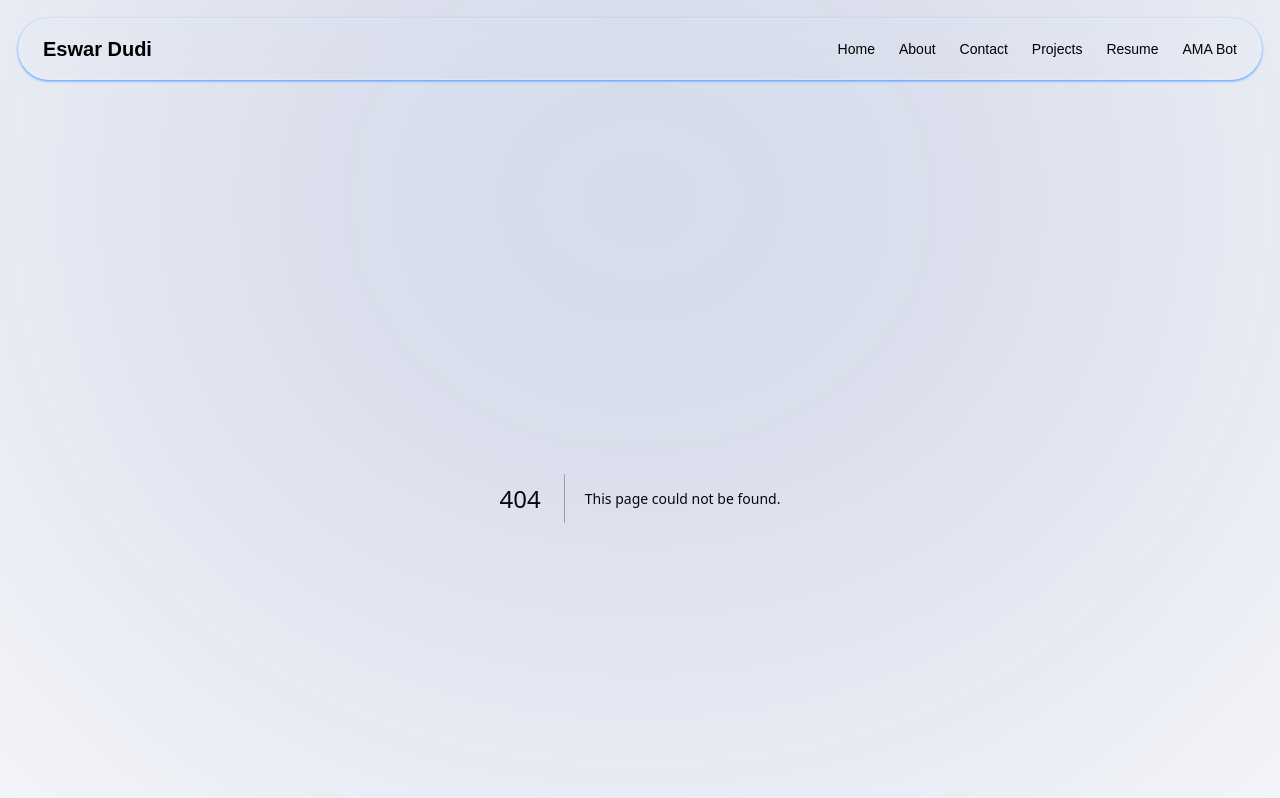
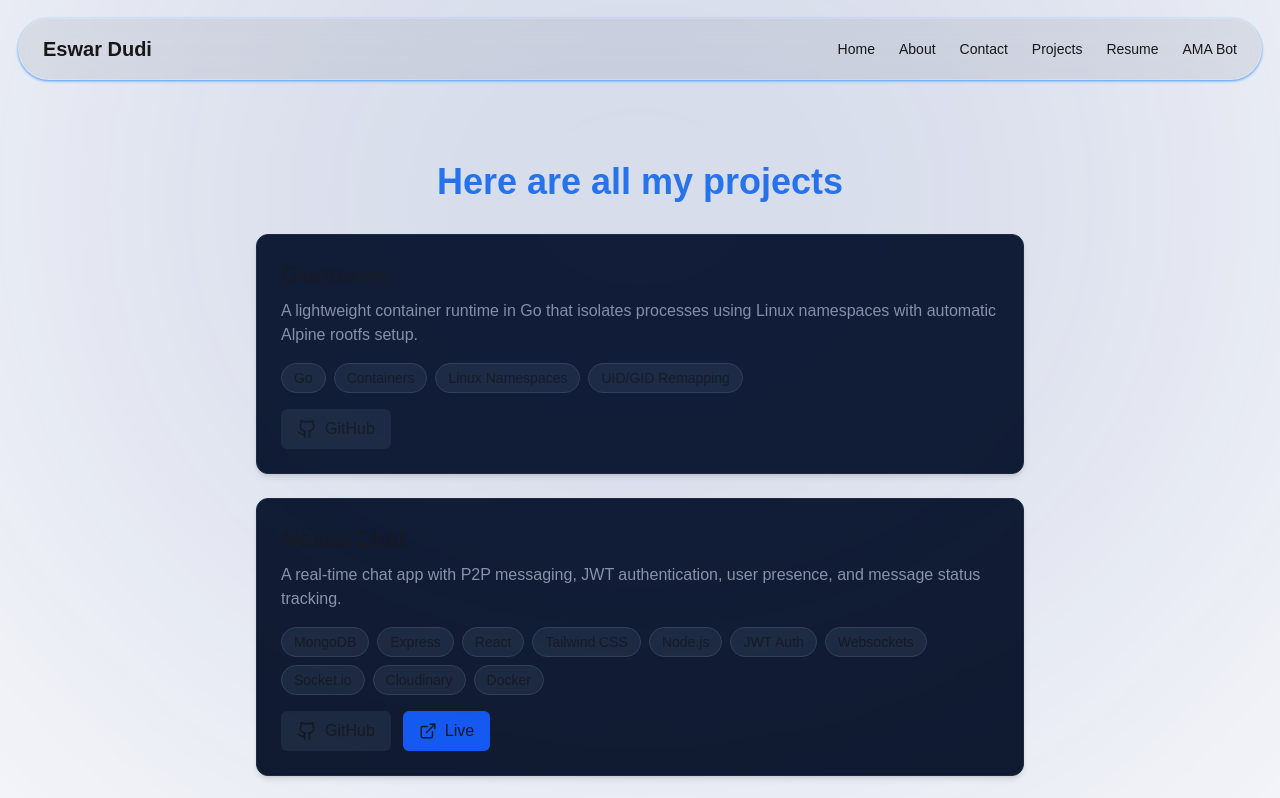
Before and after one commit to eswar-7116/portfolio, a Next.js app: page /projects in a window 1280 px wide. Before the commit this address had no page. Shown: the top 798 px of the page. Built offline with nearby package versions, Linux system fonts and the light colour scheme.

Commit message:
feat: add projects

```diff
--- a/src/app/page.tsx
+++ b/src/app/page.tsx
@@ -1,5 +1,6 @@
 import About from "@/components/layout/About";
 import Contact from "@/components/layout/Contact";
+import Projects from "@/components/layout/Projects";
 import lobster from "@/fonts/lobster";
 
 export default function Home() {
@@ -21,6 +22,9 @@ export default function Home() {
 
       {/* About */}
       <About />
+
+      {/* Projects */}
+      <Projects />
     </main>
   );
 }
--- /dev/null
+++ b/src/app/projects/page.tsx
@@ -0,0 +1,23 @@
+import ProjectDetails from "@/components/reusable/ProjectDetails";
+import projects from "@/data/projects";
+
+export default function ProjectsPage() {
+  return (
+    <>
+      <div className="text-xl max-w-3xl mx-auto mt-16 scroll-mt-30" id="about">
+        <h1 className="text-4xl font-bold w-full text-center text-blue-500">
+          Here are all my projects
+        </h1>
+      </div>
+      <div className="flex flex-col items-center-safe justify-center-safe p-8 gap-6">
+        {projects.map((proj, i) => (
+          <ProjectDetails
+            project={proj}
+            key={i}
+            className="bg-blue-900 max-w-3xl p-4 rounded-md"
+          />
+        ))}
+      </div>
+    </>
+  );
+}
--- a/src/components/layout/About.tsx
+++ b/src/components/layout/About.tsx
@@ -13,7 +13,7 @@ export default function About() {
           with JWT auth and real-time communication), <b> Guntainer</b> (a
           container runtime in Go that isolates processes), and <b>CalGist</b>{" "}
           (an AI-powered calendar summarizer). You can find more in the&nbsp;
-          <a href="#projects" className="cursor-pointer underline">
+          <a href="/projects" className="cursor-pointer underline">
             Projects
           </a>
           &nbsp;section.
--- a/src/components/layout/NavBar.tsx
+++ b/src/components/layout/NavBar.tsx
@@ -2,23 +2,24 @@
 
 import { useState } from "react";
 import { Menu, X } from "lucide-react";
-
-const navLinks = [
-  { label: "Home", href: "/" },
-  { label: "About", href: "#about" },
-  { label: "Contact", href: "#contact" },
-  { label: "Projects", href: "#projects" },
-  { label: "Resume", href: "/Eswar_Dudi.pdf", target: "_blank" },
-  { label: "AMA Bot", href: "#ama-bot" },
-];
+import { usePathname } from "next/navigation";
 
 export default function NavBar() {
   const [open, setOpen] = useState(false);
+  const pathname = usePathname();
+
+  const navLinks = [
+    { label: "Home", href: "/" },
+    { label: "About", href: pathname === "/" ? "#about" : "/#about" },
+    { label: "Contact", href: pathname === "/" ? "#contact" : "/#contact" },
+    { label: "Projects", href: "/projects" },
+    { label: "Resume", href: "/Eswar_Dudi.pdf", target: "_blank" },
+    { label: "AMA Bot", href: pathname === "/" ? "#ama" : "/#ama" },
+  ];
 
   return (
     <div className="sticky top-0 z-10 p-0.5">
-      <nav className="rounded-full p-4 px-6 m-4 bg-transparent/30 backdrop-blur-md border border-white/20 shadow-sm shadow-blue-400 flex justify-between items-center-safe">
-        {/* Name */}
+      <nav className="rounded-full p-4 px-6 m-4 bg-gray-600/10 backdrop-blur-md border border-white/20 shadow-sm shadow-blue-400 flex justify-between items-center-safe">
         <span className="md:text-xl text-md font-semibold">Eswar Dudi</span>
 
         {/* Desktop Menu */}
--- /dev/null
+++ b/src/components/layout/Projects.tsx
@@ -0,0 +1,24 @@
+import ProjectDetails from "@/components/reusable/ProjectDetails";
+import projects from "@/data/projects";
+
+export default function Projects() {
+  return (
+    <>
+      <div className="text-xl max-w-3xl mx-auto mt-16 scroll-mt-30" id="about">
+        <h1 className="text-4xl font-bold w-full text-center text-blue-500">
+          Projects
+        </h1>
+      </div>
+      <div className="flex flex-col items-center-safe justify-center-safe p-8 gap-6">
+        {projects.slice(0, 5).map((proj, i) => (
+          <ProjectDetails
+            project={proj}
+            key={i}
+            className="bg-blue-900 max-w-3xl p-4 rounded-md"
+          />
+        ))}
+        <a className="bg-blue-800 px-4 py-4 rounded-lg mt-5 cursor-pointer transition-transform will-change-transform hover:scale-105" href="/projects">Explore more projects</a>
+      </div>
+    </>
+  );
+}
--- /dev/null
+++ b/src/components/reusable/ProjectDetails.tsx
@@ -0,0 +1,54 @@
+import { Project } from "@/types/project";
+import { ExternalLink } from "lucide-react";
+import { GitHubIcon } from "@/components/reusable/icons";
+
+type ProjectDetailsProps = { project: Project } & React.HTMLAttributes<HTMLDivElement>;
+
+export default function ProjectDetails({ project, className, ...props }: ProjectDetailsProps) {
+  return (
+    <div
+      className={`rounded-xl p-6 bg-gray-900 border border-gray-800 shadow-md hover:shadow-lg hover:shadow-blue-500/30 transition ${className}`}
+      {...props}
+    >
+      {/* Title */}
+      <h2 className="text-2xl font-semibold mb-2">{project.title}</h2>
+
+      {/* Description */}
+      <p className="text-gray-400 mb-4">{project.description}</p>
+
+      {/* Skills */}
+      <div className="flex flex-wrap gap-2 mb-4">
+        {project.skills.map((skill, i) => (
+          <span
+            key={i}
+            className="px-3 py-1 text-sm rounded-full bg-gray-800 border border-gray-700"
+          >
+            {skill}
+          </span>
+        ))}
+      </div>
+
+      {/* Links */}
+      <div className="flex gap-3">
+        <a
+          href={project.github}
+          target="_blank"
+          rel="noopener noreferrer"
+          className="flex items-center gap-2 px-4 py-2 rounded-md bg-gray-800 hover:bg-gray-700 transition-all"
+        >
+          <GitHubIcon /> GitHub
+        </a>
+        {project.link && (
+          <a
+            href={project.link}
+            target="_blank"
+            rel="noopener noreferrer"
+            className="flex items-center gap-2 px-4 py-2 rounded-md bg-blue-600 hover:bg-blue-500 transition-all"
+          >
+            <ExternalLink size={18} /> Live
+          </a>
+        )}
+      </div>
+    </div>
+  );
+}
```
